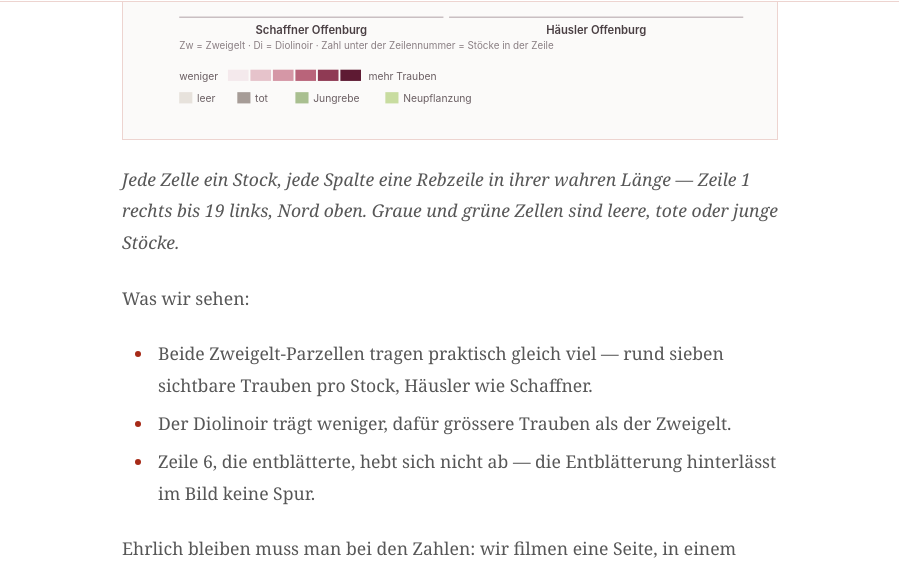
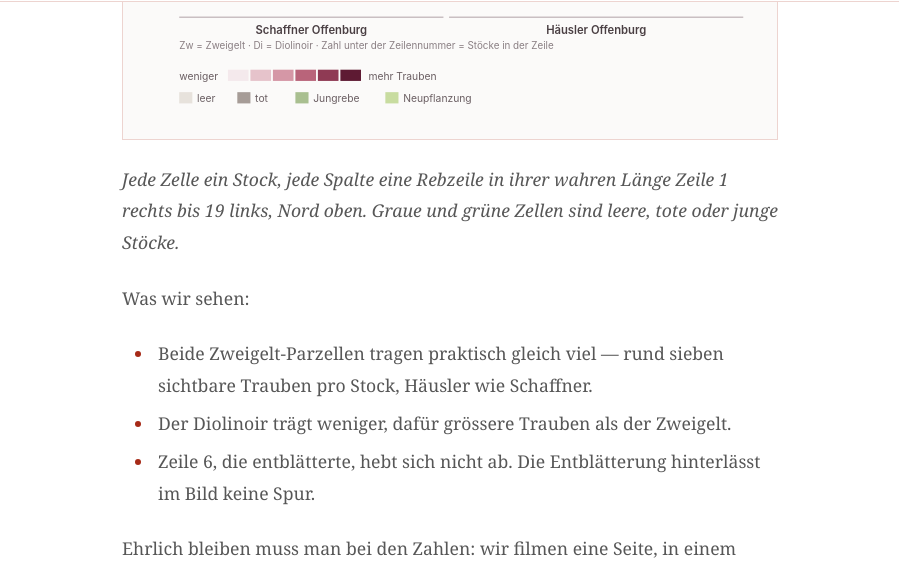
Before and after one commit to github-rha/blog.haeusler-wein, a Jekyll site: the page built from _posts/2026-07-05-schritt-3-trauben-zaehlen.md, in a window 1280 px wide and 900 px high, scrolled down 1491 px. Shown: the part 93-655 px from the top of the window, without its empty margins (190-1089 px from the left). Built offline with Jekyll 4.4.1, drawn with Linux system fonts in a browser that asks for light colours.

Commit message:
remove some gedankenshtrichs

```diff
--- a/_posts/2026-07-05-schritt-3-trauben-zaehlen.md
+++ b/_posts/2026-07-05-schritt-3-trauben-zaehlen.md
@@ -16,13 +16,13 @@ Aus 19 Videos — zehn Zeilen Häusler Offenburg, neun Zeilen Schaffner Offenbur
 
 <img src="{{ '/assets/rebberg-trauben-heatmap.svg' | relative_url }}" alt="Heatmap des Traubenbehangs, jede Zelle ein Rebstock, dunkler gleich mehr Trauben" style="display:block;margin:1.5rem auto;max-width:100%">
 
-*Jede Zelle ein Stock, jede Spalte eine Rebzeile in ihrer wahren Länge — Zeile 1 rechts bis 19 links, Nord oben. Graue und grüne Zellen sind leere, tote oder junge Stöcke.*
+*Jede Zelle ein Stock, jede Spalte eine Rebzeile in ihrer wahren Länge Zeile 1 rechts bis 19 links, Nord oben. Graue und grüne Zellen sind leere, tote oder junge Stöcke.*
 
 Was wir sehen:
 
 * Beide Zweigelt-Parzellen tragen praktisch gleich viel — rund sieben sichtbare Trauben pro Stock, Häusler wie Schaffner.
 * Der Diolinoir trägt weniger, dafür grössere Trauben als der Zweigelt.
-* Zeile 6, die entblätterte, hebt sich nicht ab — die Entblätterung hinterlässt im Bild keine Spur.
+* Zeile 6, die entblätterte, hebt sich nicht ab. Die Entblätterung hinterlässt im Bild keine Spur.
 
 Ehrlich bleiben muss man bei den Zahlen: wir filmen eine Seite, in einem Durchgang. Was hinter dem Laub oder auf der Rückseite hängt, sieht die Kamera nie — die KI zählt also zu wenig. Zum Vergleichen von Stock zu Stock reicht es, für den Ertrag in Kilo noch nicht.
 
```
